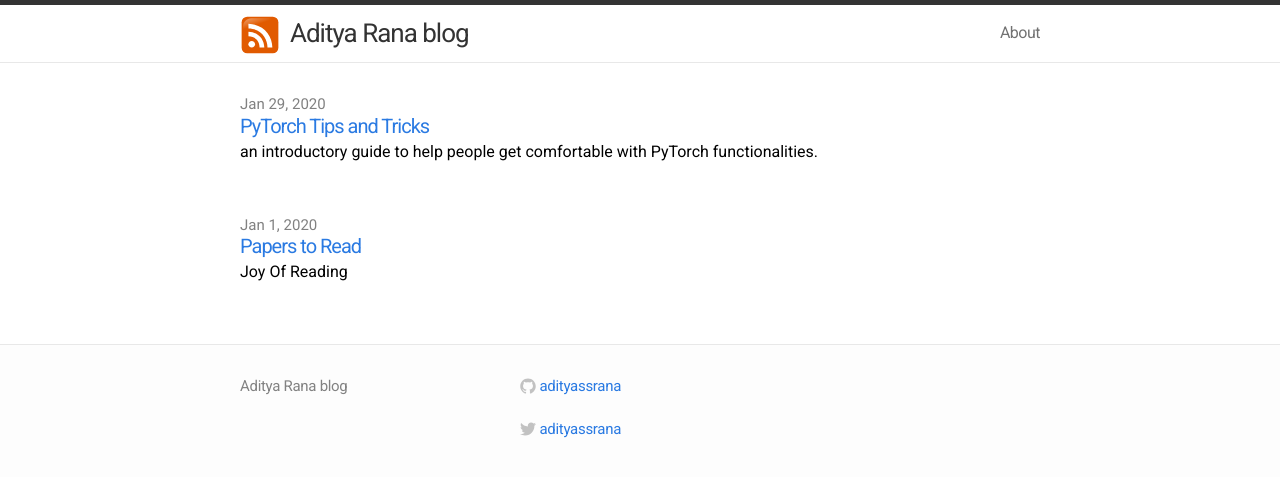
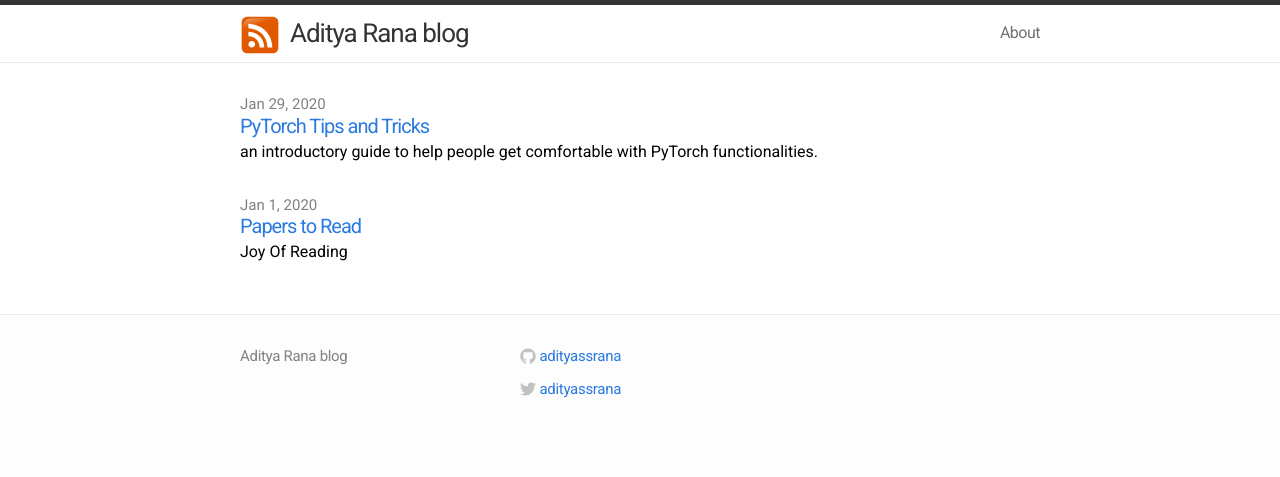
Before and after one commit to adityassrana/old_blog_template, a Jekyll site: the page built from index.html, in a window 1280 px wide. Shown: the top 477 px of the page. Built offline with Jekyll 4.4.1, drawn with Linux system fonts in a browser that asks for light colours.

Commit message:
fix line spacing in <li> items

```diff
--- a/css/main.css
+++ b/css/main.css
@@ -16,7 +16,7 @@ body {
 }
 
 li:not(:last-child) {
-    padding-bottom: 20px;
+    padding-bottom: 10px;
 }
 
 h1, h2, h3, h4, h5, h6 { font-size: 100%; font-weight: 400; }
@@ -151,7 +151,7 @@ a:visited { color: #205caa; }
 
 .posts { list-style-type: none; }
 
-.posts li { margin-bottom: 30px; }
+.posts li { margin-bottom: 20px; }
 
 .posts .post-link {
   font-size: 20px;
```
